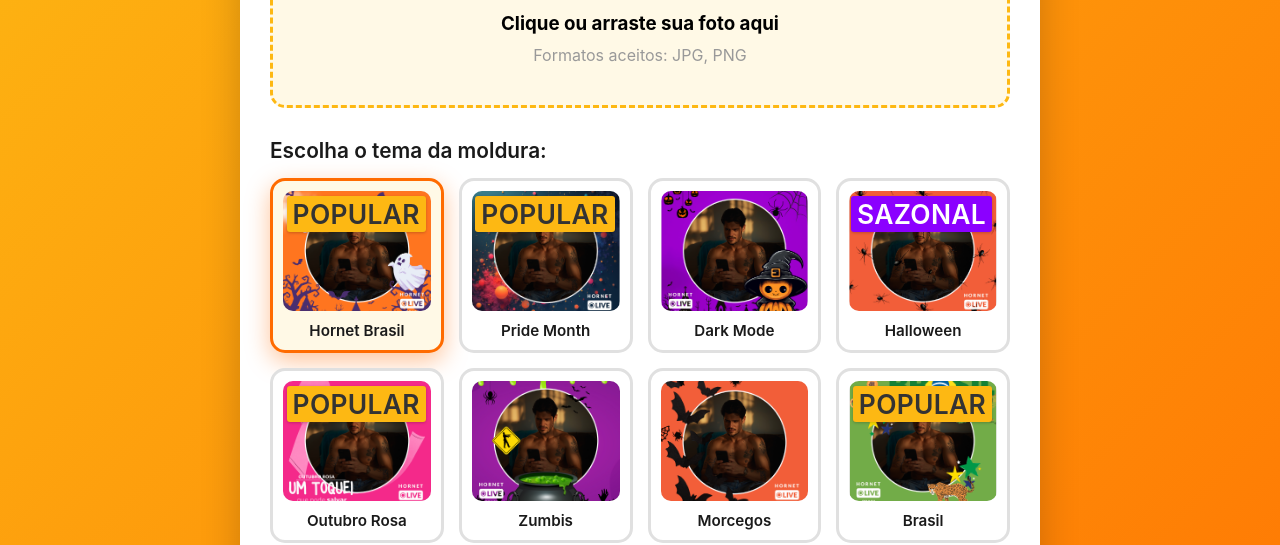
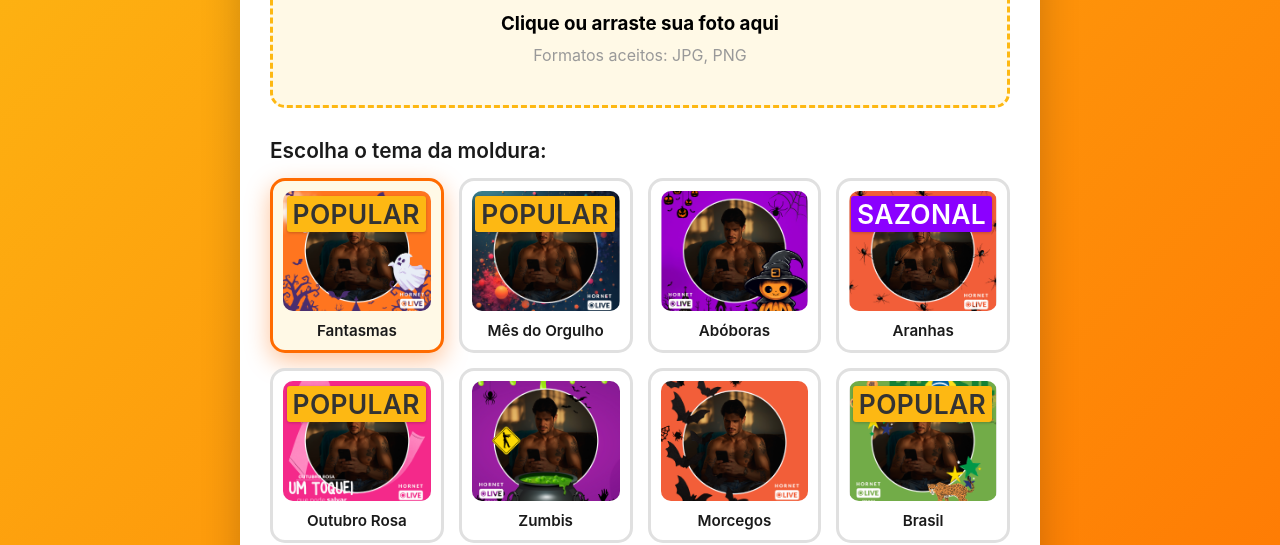
Before and after one commit to ZurcLeo/molduras, a plain HTML site: page frontend/index.html in a window 1280 px wide. Shown: the part 255-800 px from the top of the page. Drawn offline with Linux system fonts and the light colour scheme.

Commit message:
Atualização dos nomes dos temas

```diff
--- a/frontend/themes-config.js
+++ b/frontend/themes-config.js
@@ -16,7 +16,7 @@
 const THEMES = {
     hornet_brasil: {
         id: 'hornet_brasil',
-        name: 'Hornet Brasil',
+        name: 'Fantasmas',
         emoji: '🧡',
         background: 'assets/themes/hornet_brasil/background.png',
         overlay: 'assets/themes/hornet_brasil/overlay.png',
@@ -33,7 +33,7 @@
 
     pride_month: {
         id: 'pride_month',
-        name: 'Pride Month',
+        name: 'Mês do Orgulho',
         emoji: '🏳️‍🌈',
         background: 'assets/themes/pride_month/background.png',
         overlay: 'assets/themes/pride_month/overlay.png',
@@ -50,7 +50,7 @@
 
     dark_mode: {
         id: 'dark_mode',
-        name: 'Dark Mode',
+        name: 'Abóboras',
         emoji: '🌙',
         background: 'assets/themes/dark_mode/background.png',
         overlay: 'assets/themes/dark_mode/overlay.png',
@@ -66,7 +66,7 @@
 
     halloween: {
         id: 'halloween',
-        name: 'Halloween',
+        name: 'Aranhas',
         emoji: '🎃',
         background: 'assets/themes/halloween/background.png',
         overlay: 'assets/themes/halloween/overlay.png',
```
Also changed, not shown: generate-placeholders.html (+1 -1 lines).
